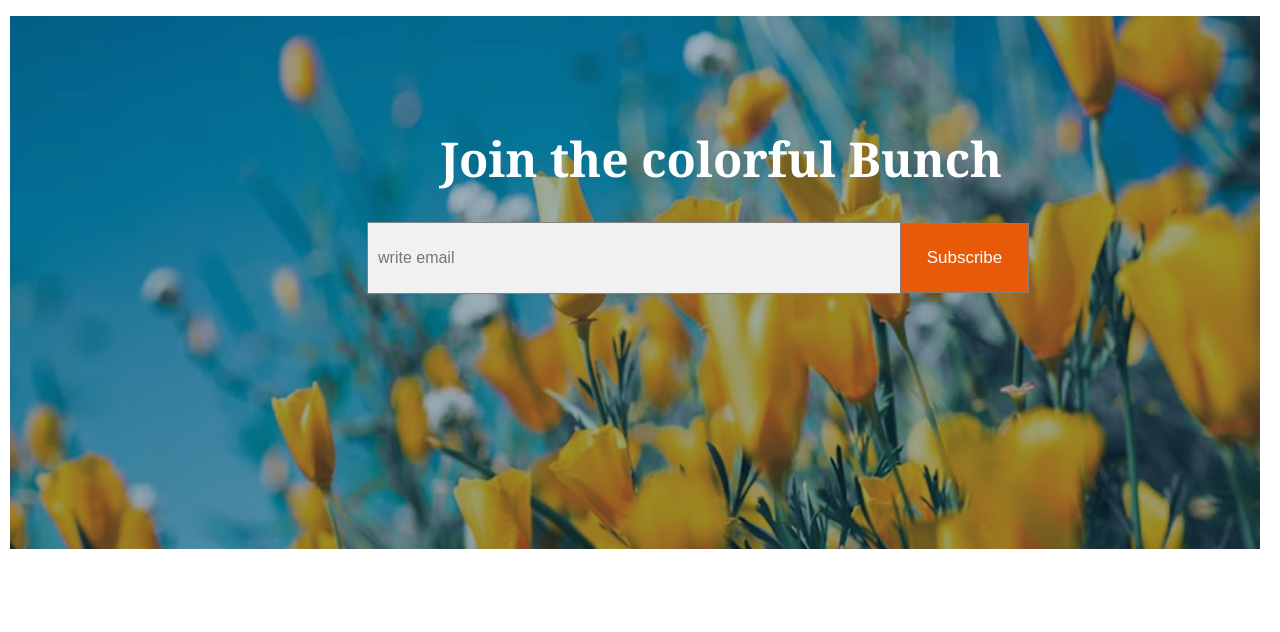
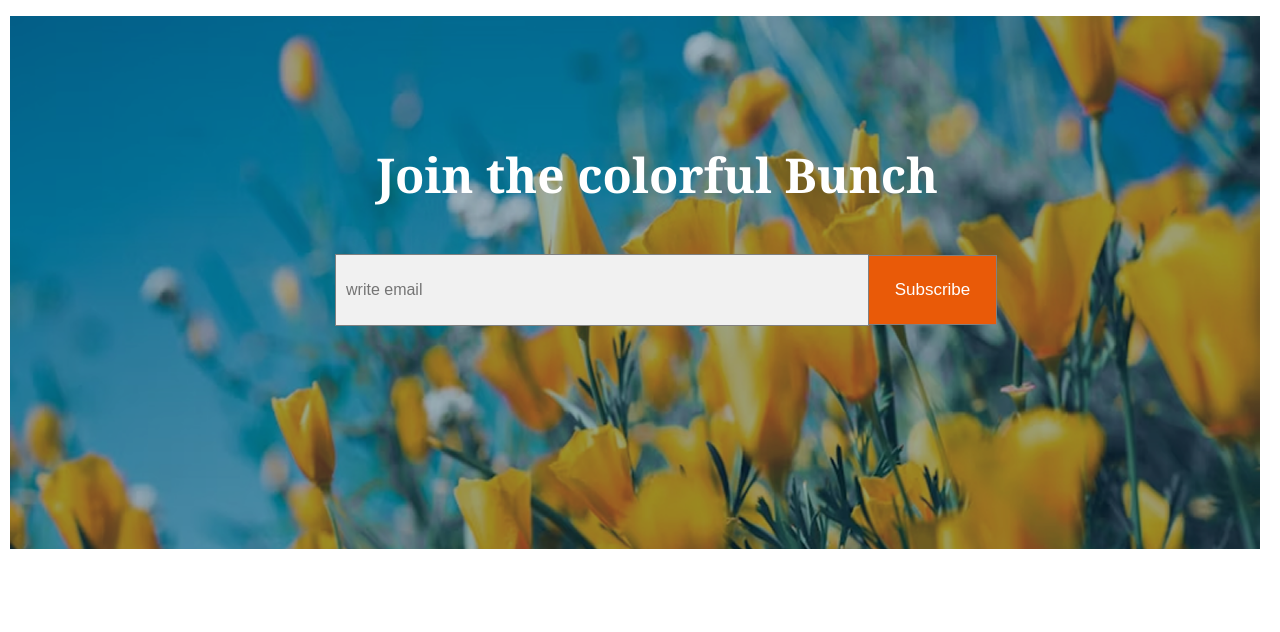
Before and after one commit to warningh/B12A02-Responsive-Flowers, a plain HTML site: page index.html in a window 1280 px wide. Shown: the part 3440-4072 px from the top of the page. Drawn offline with Linux system fonts and the light colour scheme.

Commit message:
eighthenn time

```diff
--- a/style.css
+++ b/style.css
@@ -216,9 +216,9 @@
 
 .join-title{
     position: absolute;
-    margin-left: 20rem;
+    margin-left: 16rem;
     font-size: 3rem;
-    margin-top: 10rem;
+    margin-top: 11rem;
     color: white;
     justify-content: center;
     align-items: center;
@@ -228,8 +228,8 @@
 .bar{
     position: absolute;
     width: 50%;
-    margin-left: 13rem;
-    margin-top: 16rem;
+    margin-left: 11rem;
+    margin-top: 18rem;
     justify-content: center;
     align-items: center;
     display: flex;
```
